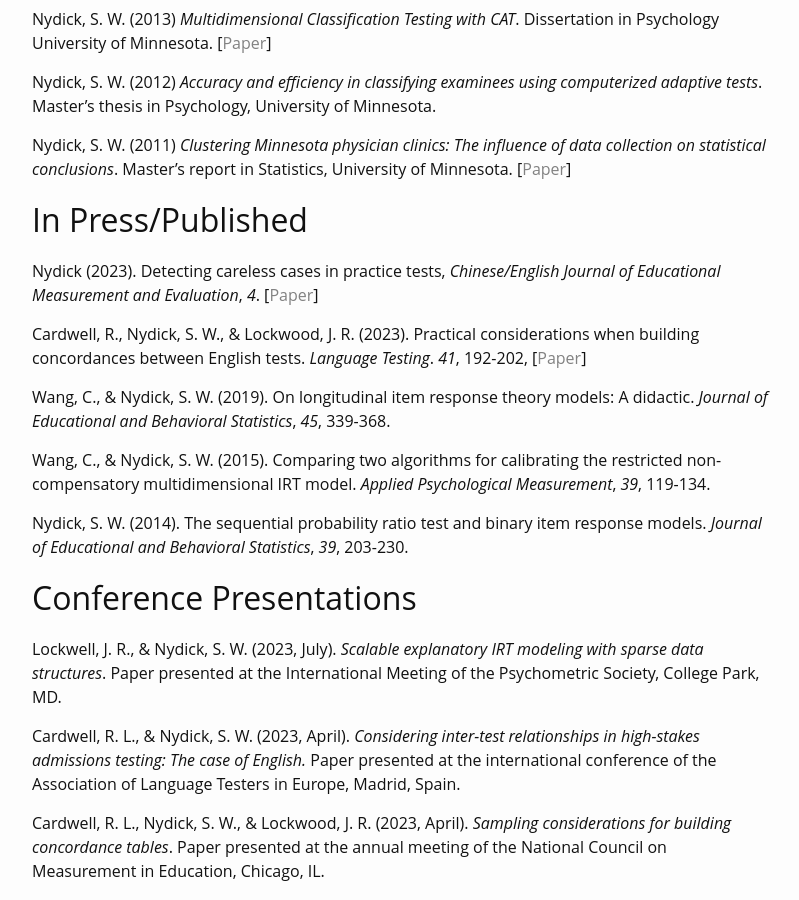
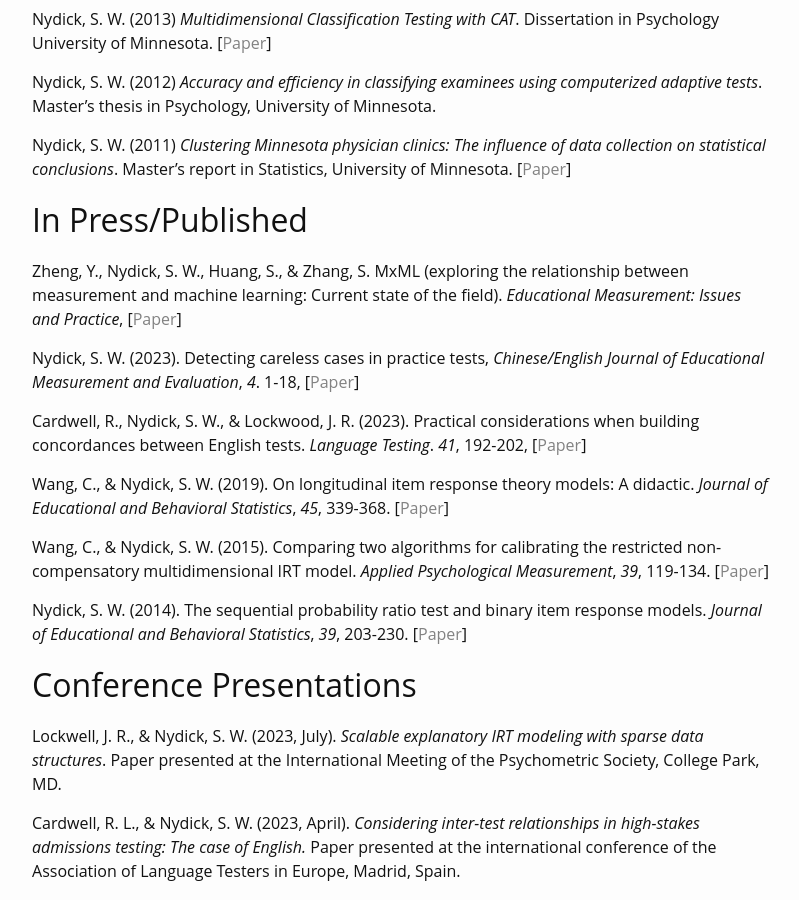
Before and after one commit to swnydick/swnydick.github.io, a Jekyll site: the page built from _pages/02_publications.md, in a window 1280 px wide and 900 px high, scrolled down 269 px. Shown: the whole window, without its empty margins (238-1037 px from the left). Built offline with Jekyll 4.4.1, drawn with Linux system fonts in a browser that asks for light colours.

Commit message:
Update publications and CV

```diff
--- a/_pages/02_publications.md
+++ b/_pages/02_publications.md
@@ -24,8 +24,13 @@ University of Minnesota.
 
 ## In Press/Published
 
-Nydick (2023). Detecting careless cases in practice tests,
-*Chinese/English Journal of Educational Measurement and Evaluation*, *4*.
+Zheng, Y., Nydick, S. W., Huang, S., & Zhang, S. MxML (exploring the relationship
+between measurement and machine learning: Current state of the field).
+*Educational Measurement: Issues and Practice*,
+&#91;[Paper](https://onlinelibrary. wiley.com/doi/full/10.1111/emip.12593)&#93;
+
+Nydick, S. W. (2023). Detecting careless cases in practice tests,
+*Chinese/English Journal of Educational Measurement and Evaluation*, *4*. 1-18,
 &#91;[Paper](https://www.ce-jeme.org/cgi/viewcontent.cgi?article=1047&context=journal)&#93;
 
 Cardwell, R., Nydick, S. W., & Lockwood, J. R. (2023). Practical considerations
@@ -34,14 +39,16 @@ when building concordances between English tests. *Language Testing*. *41*, 192-
 
 Wang, C., & Nydick, S. W. (2019). On longitudinal item response theory models: A
 didactic. *Journal of Educational and Behavioral Statistics*, *45*, 339-368.
+&#91;[Paper](https://journals.sagepub.com/doi/10.3102/1076998619882026)&#93;
 
 Wang, C., & Nydick, S. W. (2015). Comparing two algorithms for calibrating
 the restricted non-compensatory multidimensional IRT model.
 *Applied Psychological Measurement*, *39*, 119-134.
+&#91;[Paper](https://journals.sagepub.com/doi/abs/10.1177/0146621614545983)&#93;
 
 Nydick, S. W. (2014). The sequential probability ratio test and binary item
-response models. *Journal of Educational and Behavioral Statistics*, *39*,
-203-230.
+response models. *Journal of Educational and Behavioral Statistics*, *39*, 203-230.
+&#91;[Paper](https://journals.sagepub.com/doi/abs/10.3102/1076998614524824)&#93;
 
 ## Conference Presentations
 
```
Also changed, not shown: 1 other file.
